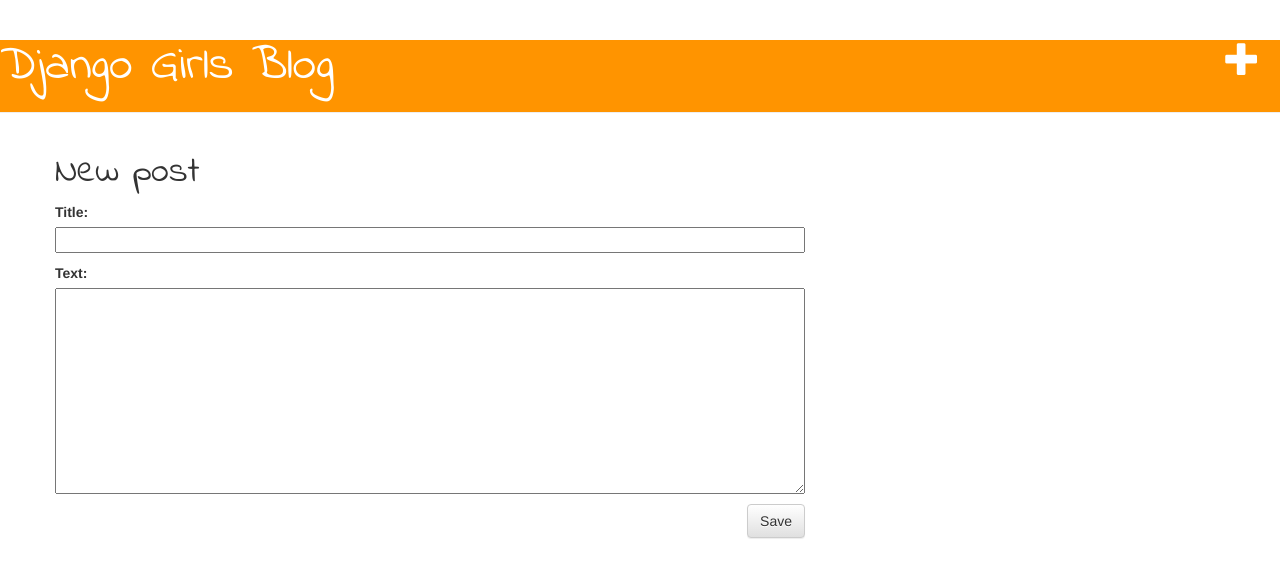
After one commit to 0829ly/My_first_DjangoBlog, a Django app: page /post/new/ in a window 1280 px wide. The commit adds this page. Shown: the top 578 px of the page. Run offline with Django 3.2, Linux system fonts and the light colour scheme; some libraries are stand-ins or nearby versions.

Commit message:
Added create post

```diff
--- /dev/null
+++ b/blog/forms.py
@@ -0,0 +1,8 @@
+from django import forms
+from .models import Post
+
+class PostForm(forms.ModelForm):
+
+    class Meta:
+        model = Post
+        fields = ('title', 'text',)
--- a/blog/templates/blog/base.html
+++ b/blog/templates/blog/base.html
@@ -10,6 +10,7 @@
     </head>
     <body>
         <div class="page-header">
+            <a href="{% url 'post_new' %}" class="top-menu"><span class="glyphicon glyphicon-plus"></span></a>
             <h1><a href="">Django Girls Blog</a></h1>
         </div>
         <div class="content container">
--- /dev/null
+++ b/blog/templates/blog/post_edit.html
@@ -0,0 +1,10 @@
+{% extends 'blog/base.html' %}
+
+{% block content %}
+    <h1>New post</h1>
+    <form method="POST" class="post-form">
+        {% csrf_token %}
+        {{ form.as_p }}
+        <button type="submit" class="save btn btn-default">Save</button>
+    </form>
+{% endblock %}
--- a/blog/urls.py
+++ b/blog/urls.py
@@ -4,4 +4,5 @@
 urlpatterns = [
     url(r'^$', views.post_list, name='post_list'),
     url(r'^post/(?P<pk>\d+)/$', views.post_detail, name='post_detail'),
+    url(r'^post/new/$', views.post_new, name='post_new'),
 ]
--- a/blog/views.py
+++ b/blog/views.py
@@ -1,14 +1,30 @@
-
 from django.shortcuts import render, get_object_or_404
 from .models import Post
 from django.utils import timezone
+from .forms import PostForm
+from django.shortcuts import redirect
 
 
 def post_list(request):
     posts = Post.objects.filter(published_date__lte=timezone.now()).order_by('published_date')
     return render(request, 'blog/post_list.html', {'posts': posts})
 
+
 def post_detail(request, pk):
     Post.objects.get(pk=pk)
     post = get_object_or_404(Post, pk=pk)
     return render(request, 'blog/post_detail.html', {'post': post})
+
+
+def post_new(request):
+    if request.method == "POST":
+        form = PostForm(request.POST)
+        if form.is_valid():
+            post = form.save(commit=False)
+            post.author = request.user
+            post.published_date = timezone.now()
+            post.save()
+            return redirect('post_detail', pk=post.pk)
+    else:
+        form = PostForm()
+    return render(request, 'blog/post_edit.html', {'form': form})
```
